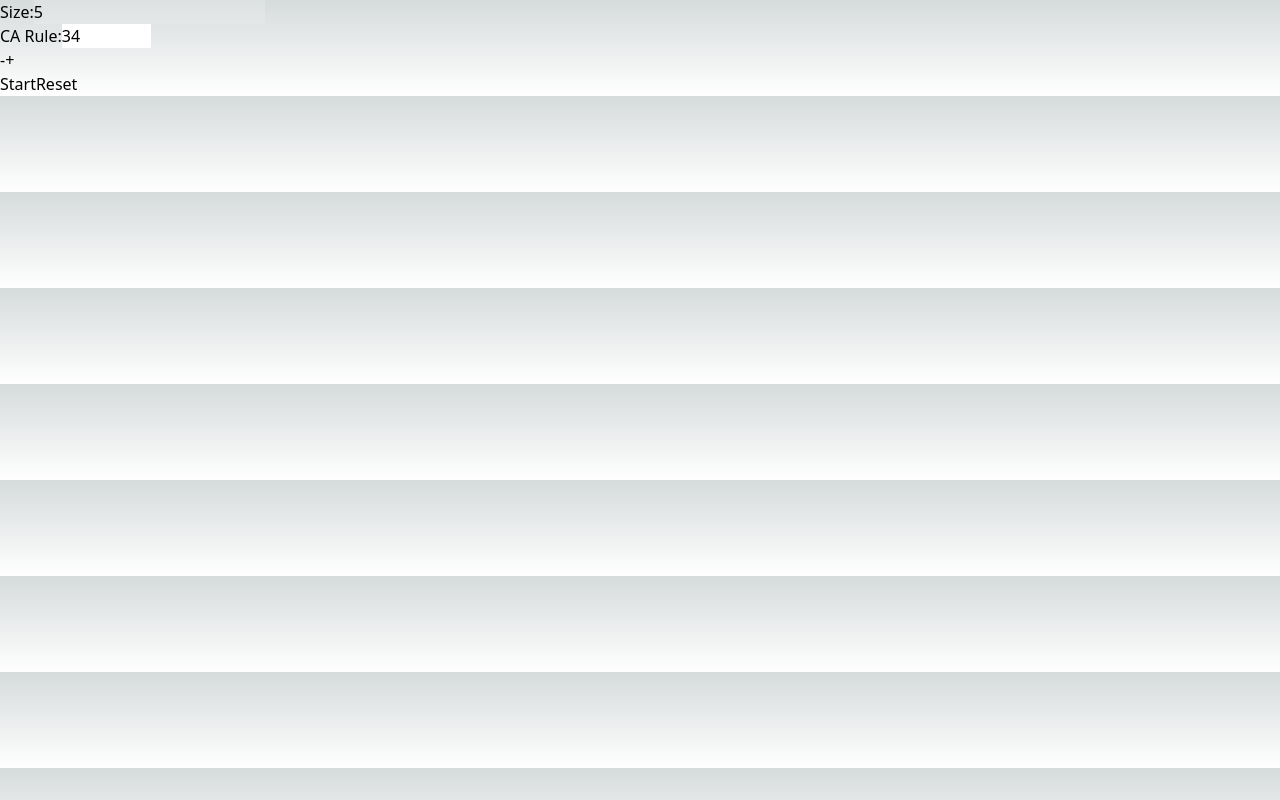
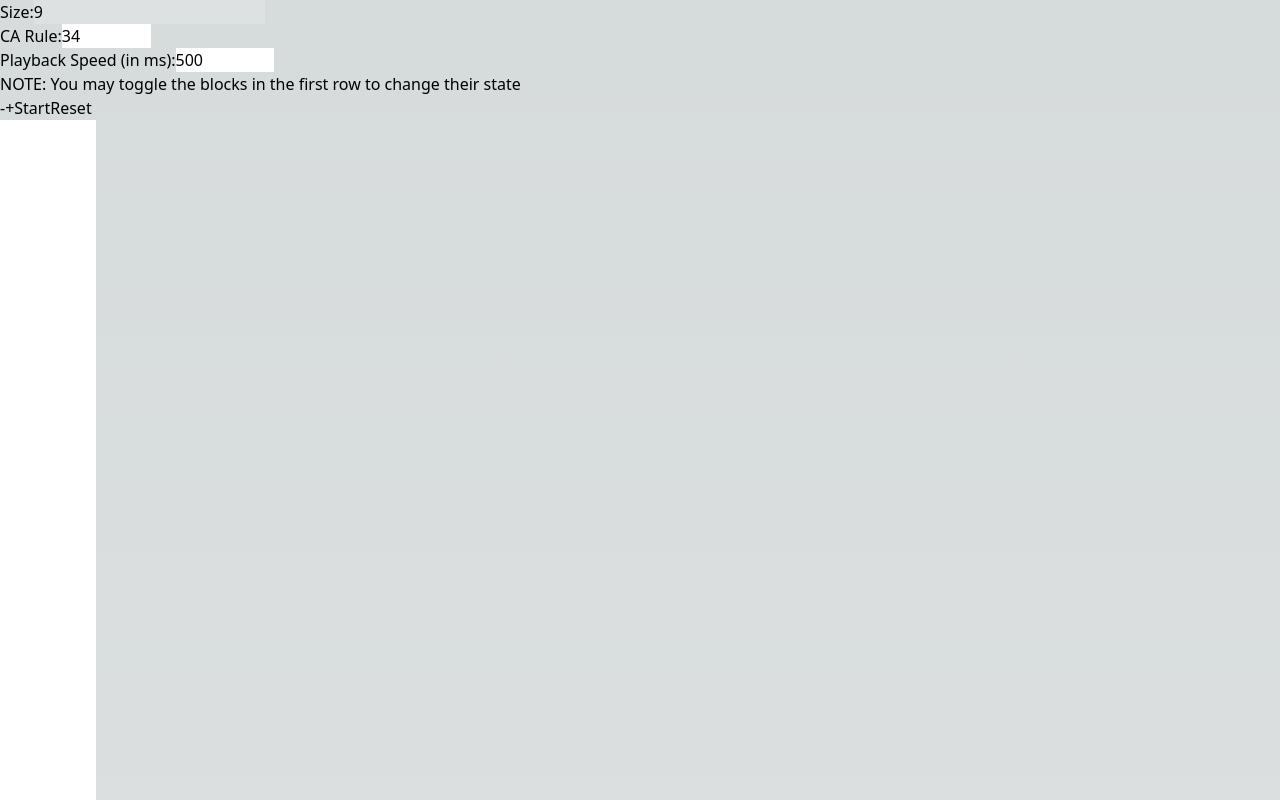
Before and after one commit to gavindizon/cmplxsy-cellular-automata, a Next.js app: page / in a window 1280 px wide. Shown: the top 800 px of the page. Built offline with nearby package versions, Linux system fonts and the light colour scheme.

Commit message:
Added delay controller and dynamic size depending on size

```diff
--- a/components/Rules.tsx
+++ b/components/Rules.tsx
@@ -13,24 +13,19 @@ const Rules: FunctionComponent<RulesType> = ({ currRule }) => {
     const ruleStr = currRule.toString(2).padStart(8, "0");
     return (
         <>
-      <div className="flex justify-center">
+            <div className="flex justify-center flex-wrap">
                 {[7, 6, 5, 4, 3, 2, 1, 0].map((num, idx) => {
                     const binaryString = num.toString(2).padStart(3, "0");
                     return binaryString.split("").map((val, index) => (
                         <div key={index}>
                             <div
-                className={`w-12 h-12 border-2 border-yellow-300 ${
-                  (index + 1) % 3 === 0 ? "mr-7" : ""
-                }`}
+                                className={`w-8 h-8 border-2 border-yellow-300 ${(index + 1) % 3 === 0 ? "mr-7" : ""}`}
                                 style={{ backgroundColor: KEY_COLOR[val] }}
                             ></div>
                             <div
-                className={`w-12 h-12 border-yellow-300 ${
-                  (index + 1) % 2 === 0 && "border-2"
-                }`}
+                                className={`w-8 h-8 border-yellow-300 ${(index + 1) % 2 === 0 && "border-2"}`}
                                 style={{
-                  backgroundColor:
-                    (index + 1) % 2 === 0 ? KEY_COLOR[ruleStr.charAt(idx)] : "",
+                                    backgroundColor: (index + 1) % 2 === 0 ? KEY_COLOR[ruleStr.charAt(idx)] : "",
                                 }}
                             ></div>
                         </div>
--- a/pages/index.tsx
+++ b/pages/index.tsx
@@ -8,17 +8,16 @@ const inter = Inter({ subsets: ["latin"] });
 
 export default function Home() {
     const initResults = (size = blocks.length) => {
-    return Array.from({ length: size - 1 }, () =>
-      Array.from({ length: size }, () => -1)
-    );
+        return Array.from({ length: size - 1 }, () => Array.from({ length: size }, () => -1));
     };
 
     const [rule, setRule] = useState(34);
-  const [blocks, setBlocks] = useState([0, 0, 0, 1, 0]);
+    const [blocks, setBlocks] = useState([0, 0, 0, 0, 0, 0, 0, 0, 0]);
     const [results, setResults] = useState(initResults());
+    const [speed, setSpeed] = useState<number>(500);
 
     const addBlock = () => {
-    if (blocks.length > 10) return;
+        if (blocks.length >= 100) return;
 
         setBlocks([...blocks, 0]);
         setResults(initResults(blocks.length + 1));
@@ -32,37 +31,31 @@ export default function Home() {
     };
 
     const getPrevBlockRule = (currBlock: number, prevRow: number[]) => {
-    return [-1, 0, 1]
-      .map((n) => prevRow.at(currBlock + n) ?? prevRow.at(0))
-      .join("");
+        return [-1, 0, 1].map((n) => prevRow.at(currBlock + n) ?? prevRow.at(0)).join("");
     };
 
-  const learnValue = (
-    currBlock: number,
-    currRowIndex: number,
-    currRow: number[]
-  ) => {
-    const prevRule = getPrevBlockRule(
-      currBlock,
-      currRowIndex === 0 ? blocks : currRow
-    );
+    const learnValue = (currBlock: number, currRowIndex: number, currRow: number[]) => {
+        const prevRule = getPrevBlockRule(currBlock, currRowIndex === 0 ? blocks : currRow);
         const binRule = rule.toString(2).padStart(8, "0");
         const blockDec = parseInt(prevRule, 2);
 
         return parseInt(binRule.charAt(7 - blockDec));
     };
 
-  const handleStart = () => {
+    const handleStart = async () => {
         let arr: number[] = [];
         let newArr = [...results];
-    results.forEach((row, idx) => {
+
+        for (let i = 0; i < results.length; i++) {
             arr = [];
-      row.forEach((block, bidx) => {
-        arr = [...arr, learnValue(bidx, idx, newArr[idx - 1])];
+
+            results[i].forEach((_, bidx) => {
+                arr = [...arr, learnValue(bidx, i, newArr[i - 1])];
             });
-      newArr[idx] = arr;
-    });
-    setResults(newArr);
+            newArr[i] = arr;
+            setResults([...newArr]);
+            await new Promise((r) => setTimeout(r, speed));
+        }
     };
 
     const KEY_COLOR: any = {
@@ -89,7 +82,7 @@ export default function Home() {
                             title="size"
                             name="size"
                             value={blocks.length}
-              className="px-2"
+                            className="px-2 w-14"
                             disabled
                         />
                     </div>
@@ -98,7 +91,7 @@ export default function Home() {
                             CA Rule:
                         </label>
                         <input
-              className="px-2"
+                            className="px-2 w-16"
                             type="number"
                             name="rule"
                             title="rule"
@@ -108,12 +101,30 @@ export default function Home() {
                             max={255}
                         />
                     </div>
+                    <div className="my-2">
+                        <label className="mr-2" htmlFor="speed">
+                            Playback Speed (in ms):
+                        </label>
+                        <input
+                            className="px-2 w-20"
+                            type="number"
+                            name="speed"
+                            title="speed"
+                            value={speed}
+                            onChange={(e) => setSpeed(parseInt(e.target.value))}
+                            min={0}
+                            max={5000}
+                        />
+                    </div>
+                    <div className="my-2">
+                        <p>NOTE: You may toggle the blocks in the first row to change their state</p>
+                    </div>
                 </div>
                 <div className="bg-white p-3">
                     <Rules currRule={rule} />
                 </div>
 
-        <div className="flex align-center justify-center my-4">
+                <div className="flex align-center justify-center my-4 space-x-4">
                     <button
                         type="button"
                         className="w-8 h-8 bg-red-500 rounded-full mx-4 text-center"
@@ -132,6 +143,12 @@ export default function Home() {
                     >
                         +
                     </button>
+                    <button className="bg-white text-black px-4 py-2" onClick={async (e) => await handleStart()}>
+                        Start
+                    </button>
+                    <button className="bg-white text-black px-4 py-2" onClick={() => setResults(initResults())}>
+                        Reset
+                    </button>
                 </div>
 
                 <div className="flex align-center justify-center mt-4 w-full">
@@ -139,9 +156,11 @@ export default function Home() {
                         return (
                             <div
                                 key={idx}
-                className="w-12 h-12 border-yellow-300 border-[2px] border-solid"
+                                className={`border-yellow-300 border-[1px] border-solid`}
                                 style={{
                                     backgroundColor: item === 0 ? "white" : "black",
+                                    width: (867 / blocks.length).toString() + "px",
+                                    height: (867 / blocks.length).toString() + "px",
                                 }}
                                 onClick={(e) => {
                                     let temp = [...blocks];
@@ -155,17 +174,16 @@ export default function Home() {
                 <div className="flex flex-col align-center justify-center w-full">
                     {results.map((row, idx) => {
                         return (
-              <div
-                key={idx}
-                className="flex align-center justify-center w-full"
-              >
+                            <div key={idx} className="flex align-center justify-center w-full">
                                 {row.map((block, bidx) => {
                                     return (
                                         <div
                                             key={bidx}
-                      className="w-12 h-12 border-yellow-300 border-[2px] border-solid"
+                                            className=" border-yellow-300 border-[1px] border-solid"
                                             style={{
                                                 backgroundColor: KEY_COLOR[block],
+                                                width: (867 / blocks.length).toString() + "px",
+                                                height: (867 / blocks.length).toString() + "px",
                                             }}
                                         ></div>
                                     );
@@ -174,20 +192,6 @@ export default function Home() {
                         );
                     })}
                 </div>
-        <div className="flex justify-center mt-5 gap-3">
-          <button
-            className="bg-white text-black px-4 py-2"
-            onClick={handleStart}
-          >
-            Start
-          </button>
-          <button
-            className="bg-white text-black px-4 py-2"
-            onClick={() => setResults(initResults())}
-          >
-            Reset
-          </button>
-        </div>
             </main>
         </>
     );
```
Lines whose indentation alone changed are shown as unchanged.
